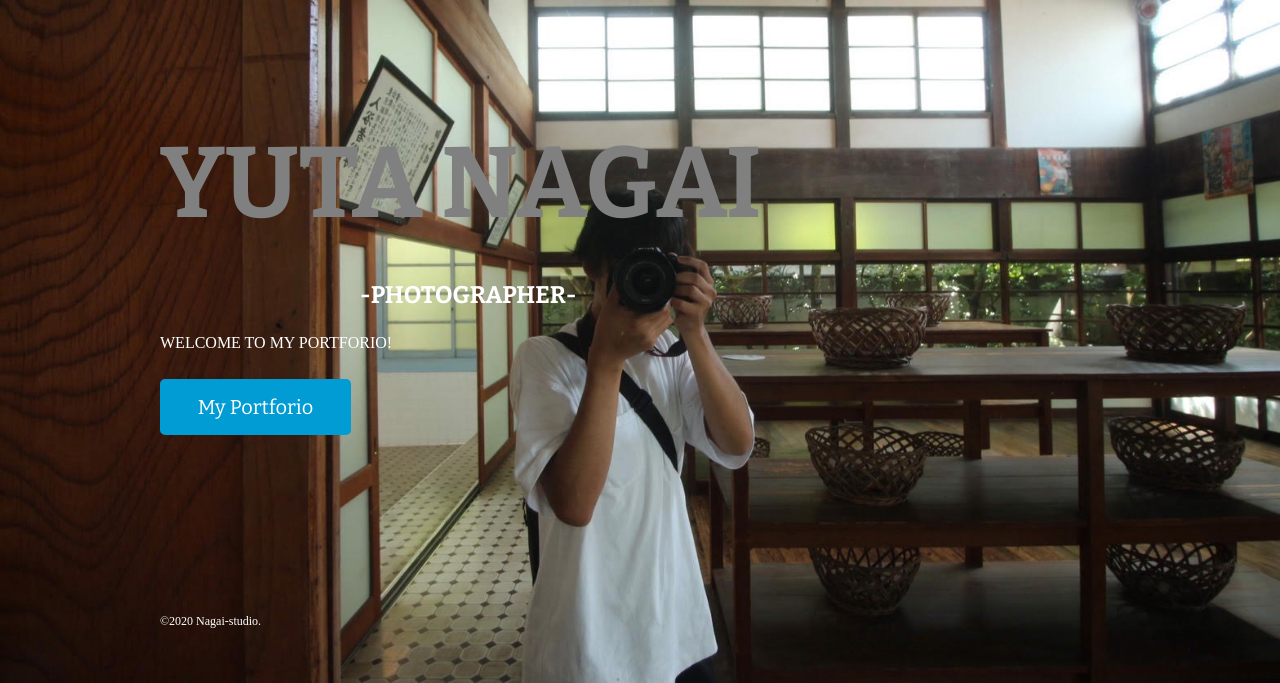
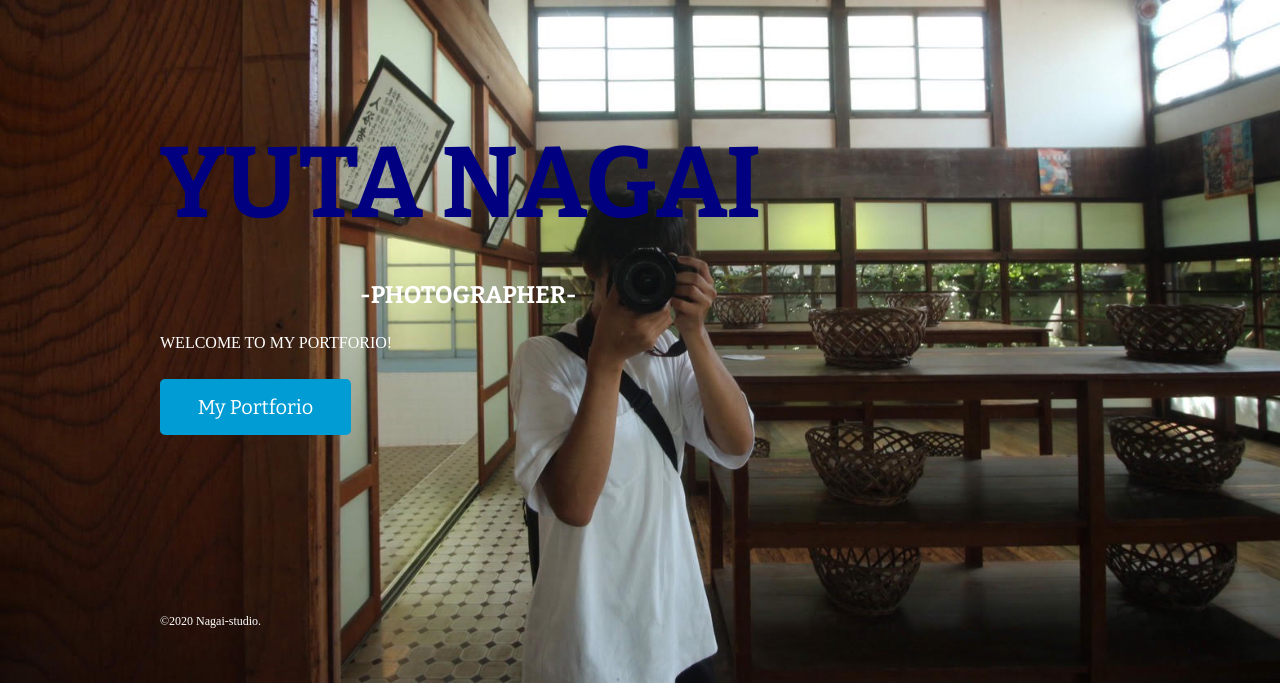
Before and after one commit to kai-travel/yuta-nagai-photo, a plain HTML site: page index.html in a window 1280 px wide. Shown: the part 117-800 px from the top of the page. Drawn offline with nearby package versions, Linux system fonts and the light colour scheme.

Commit message:
Update style.css

```diff
--- a/css/style.css
+++ b/css/style.css
@@ -95,7 +95,7 @@ footer small {
 #index h1 {
   font-size: 100px;
   line-height: 1;
-  color: #808080;
+  color: #000080;
   font-family: 'Bitter', serif;
   margin-bottom: 50px;
   border: none;
```
